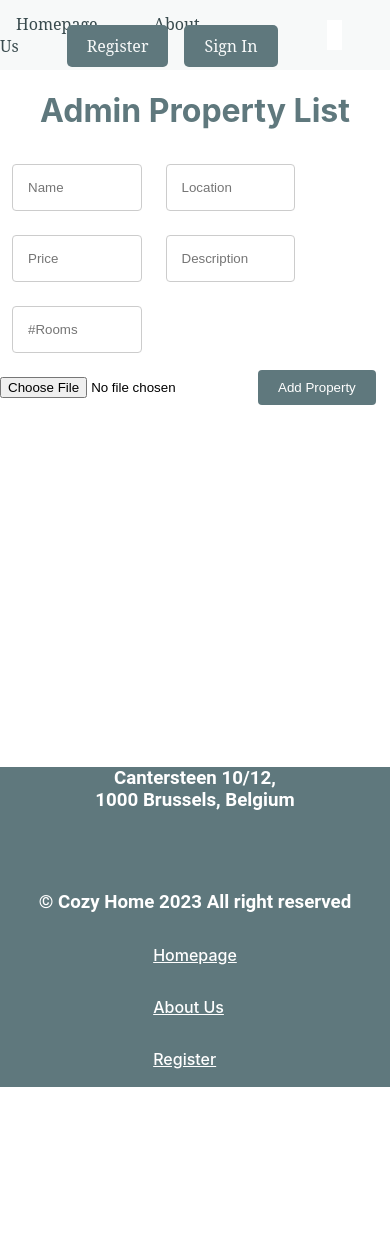
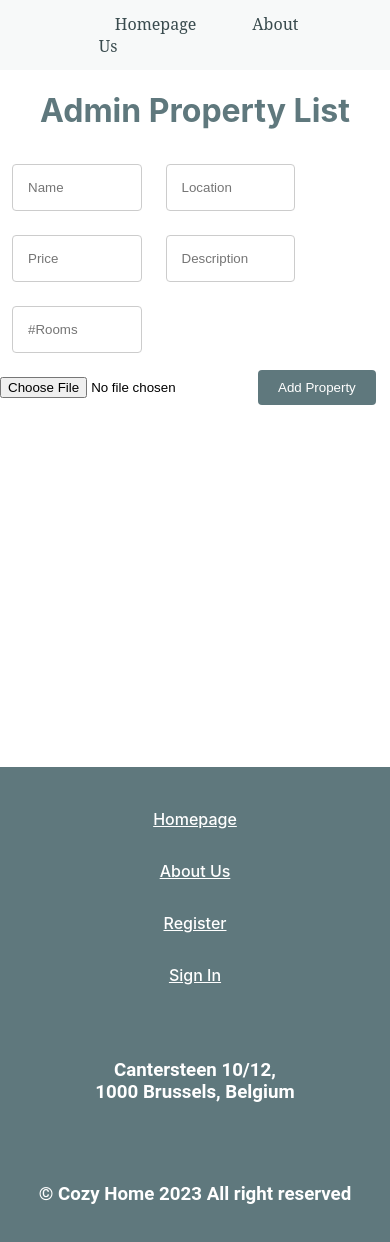
Before and after one commit to LeslieLargo1/CozyHome, a React (Create React App) app: page /admin in a window 390 px wide. Shown: the top 1242 px of the page. Before the commit the page ends 1153 px from the top, so only its background shows below. Built offline with nearby package versions, Linux system fonts and the light colour scheme.

Commit message:
atMedia max600

```diff
--- a/src/components/footer/styles/style.css
+++ b/src/components/footer/styles/style.css
@@ -37,3 +37,19 @@ h3 {
     justify-content: center;
 
 }
+
+@media (max-width: 600px) {
+
+    .footer {
+        height: 30rem;
+        flex-direction: column-reverse;
+    }
+
+    .footer-left {
+        margin: 2rem;
+    }
+
+    .footer-link {
+        align-items: center;
+    }
+}
--- a/src/components/homepage/styles/style.css
+++ b/src/components/homepage/styles/style.css
@@ -131,3 +131,25 @@ p.sub-title {
     justify-content: center;
     margin-top: 3rem;
 }
+
+@media (max-width: 600px) {
+
+
+
+    .become-member {
+        min-height: 50vh;
+    }
+
+
+    .invite-text {
+        margin-top: 2rem;
+        margin-bottom: 2rem;
+        width: 70%;
+    }
+
+    .sub-title {
+        margin: 1rem;
+    }
+
+
+}
--- a/src/components/navigation/Navigation.js
+++ b/src/components/navigation/Navigation.js
@@ -4,15 +4,18 @@ import { Link } from "react-router-dom"
 
 
 const Navigation = () => {
-    const [menuOpen, setMenuOpen] = useState(false)
+    const [menuOpen] = useState(false)
     // const navigate = useNavigate()
 
-    const handleMenuToggle = () => {
-        setMenuOpen(!menuOpen)
-    }
+    // const handleMenuToggle = () => {
+    //     setMenuOpen(!menuOpen)
+    // }
 
     return (
         <nav className="nav-container">
+            <div className="logo">
+                <imgage alt="logo" src="cozy-home-stays.png"></imgage>
+            </div>
             <div className={`links ${menuOpen ? "open" : ""}`}>
                 <Link className="nav-link" to="/">
                     Homepage
@@ -20,12 +23,12 @@ const Navigation = () => {
                 <Link className="nav-link" to="/about">
                     About Us
                 </Link>
-                <Link className="nav-link" id="nav-button" to="/register">
+                {/* <Link className="nav-link" id="nav-button" to="/register">
                     Register
                 </Link>
                 <Link className="nav-link" id="nav-button" to="/login">
                     Sign In
-                </Link>
+                </Link> */}
 
                 {/* <Button label="Primary Button" style="primary" />
                 <Button label="Secondary Button" style="secondary" /> */}
@@ -34,14 +37,14 @@ const Navigation = () => {
             </div>
 
             {/* hamburger menu */}
-            <div
+            {/* <div
                 className={`menu-icon ${menuOpen ? "toggle" : ""}`}
                 onClick={handleMenuToggle}
             >
                 <div className={`menu-bar ${menuOpen ? "toggle" : ""}`}></div>
                 <div className={`menu-bar ${menuOpen ? "toggle" : ""}`}></div>
                 <div className={`menu-bar ${menuOpen ? "toggle" : ""}`}></div>
-            </div>
+            </div> */}
 
         </nav>
 
--- a/src/components/navigation/styles/style.css
+++ b/src/components/navigation/styles/style.css
@@ -7,6 +7,12 @@
     align-items: center;
     height: 70px;
     padding-right: 2em;
+
+}
+
+.logo {
+    display: flex;
+    align-items: center;
 
 }
 
--- a/src/components/propertyCard/PropertyCard.js
+++ b/src/components/propertyCard/PropertyCard.js
@@ -3,11 +3,11 @@ import "./styles/propertycard.css"
 
 
 
-function PropertyCard({ property, selectedFile }) {
+function PropertyCard({ property }) {
     return (
 
         <div className="property-card">
-
+            <img className='property-card-image' alt=" house" src='https://images.unsplash.com/photo-1601918774946-25832a4be0d6?ixlib=rb-4.0.3&ixid=M3wxMjA3fDB8MHxwaG90by1wYWdlfHx8fGVufDB8fHx8fA%3D%3D&auto=format&fit=crop&w=2069&q=80'></img>
             <h2 className='property-name'>{property.name}</h2>
             <p className='property-location'>{property.location}</p>
             <p className='property-price'>{property.price}</p>
--- a/src/components/propertyCard/styles/propertycard.css
+++ b/src/components/propertyCard/styles/propertycard.css
@@ -1,12 +1,24 @@
 /* PropertyCard.css */
+.property-card-image {
+    object-fit: cover;
+    width: 100%;
+    height: 200px;
+}
 
 .property-card {
-    background-color: #cedde0;
+    /* background-color: #cedde0; */
     border-radius: 8px;
     padding: 16px;
     margin: 1rem;
     width: 17rem;
     box-shadow: 0px 0px 5px rgba(0, 0, 0, 0.2);
+    cursor: pointer;
+}
+
+
+.property-card:hover {
+    box-shadow: inset 0 6px 30px rgba(0, 0, 0, 0.2);
+
 }
 
 .new-prop {
--- a/src/components/propertylist/PropertyList.js
+++ b/src/components/propertylist/PropertyList.js
@@ -6,7 +6,7 @@ const Propertylist = () => {
 
     useEffect(() => {
 
-        const apiUrl = "https://cozyhomestays.onrender.com/property/properties";
+        const apiUrl = "https://cozyhome.onrender.com/property/properties";
 
         fetch(apiUrl)
             .then((response) => response.json())
--- a/src/components/search/styles/style.css
+++ b/src/components/search/styles/style.css
@@ -35,3 +35,13 @@
     margin: 5px;
     cursor: pointer;
 }
+
+@media (max-width: 600px) {
+
+    .search-form {
+        display: flex;
+        justify-content: center;
+        align-items: center;
+        flex-direction: column;
+    }
+}
```
Also changed, not shown: src/media/cozy-home-stays.png (added).
